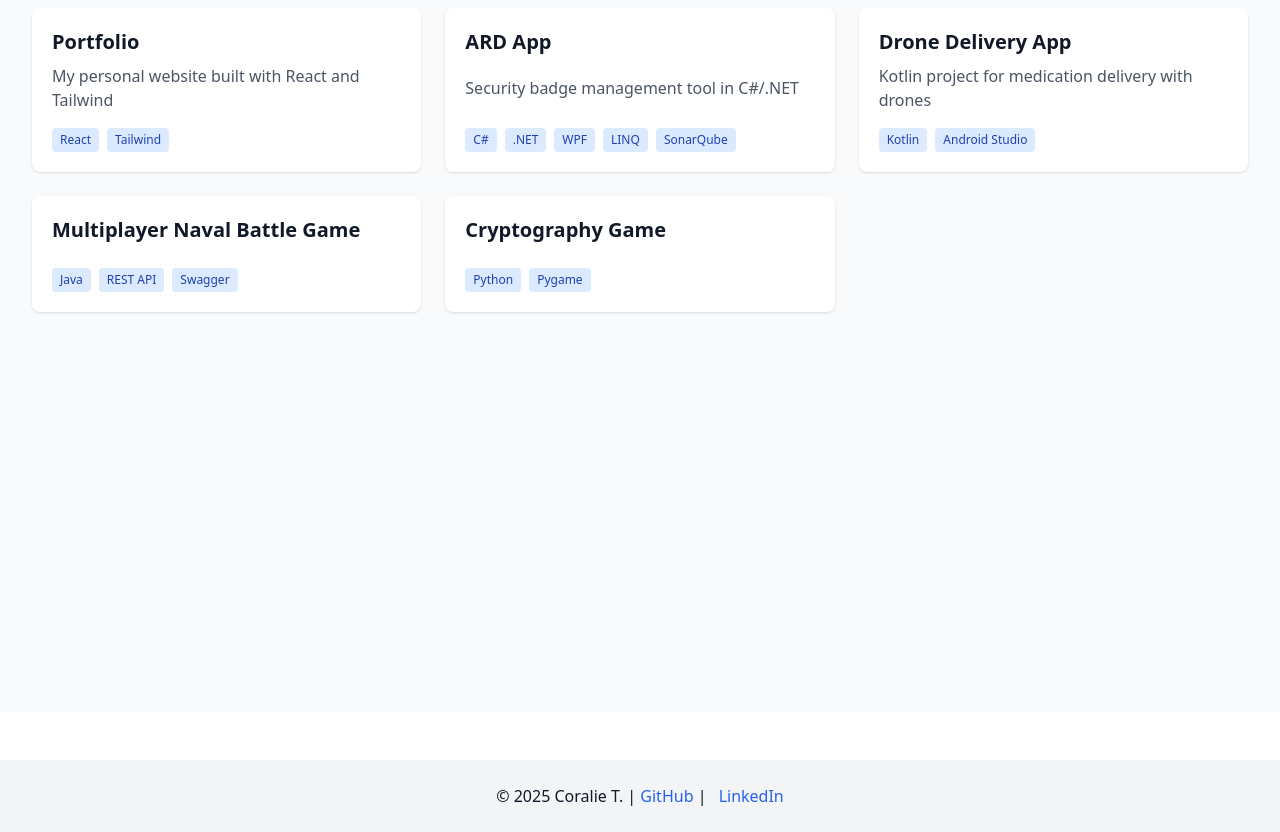
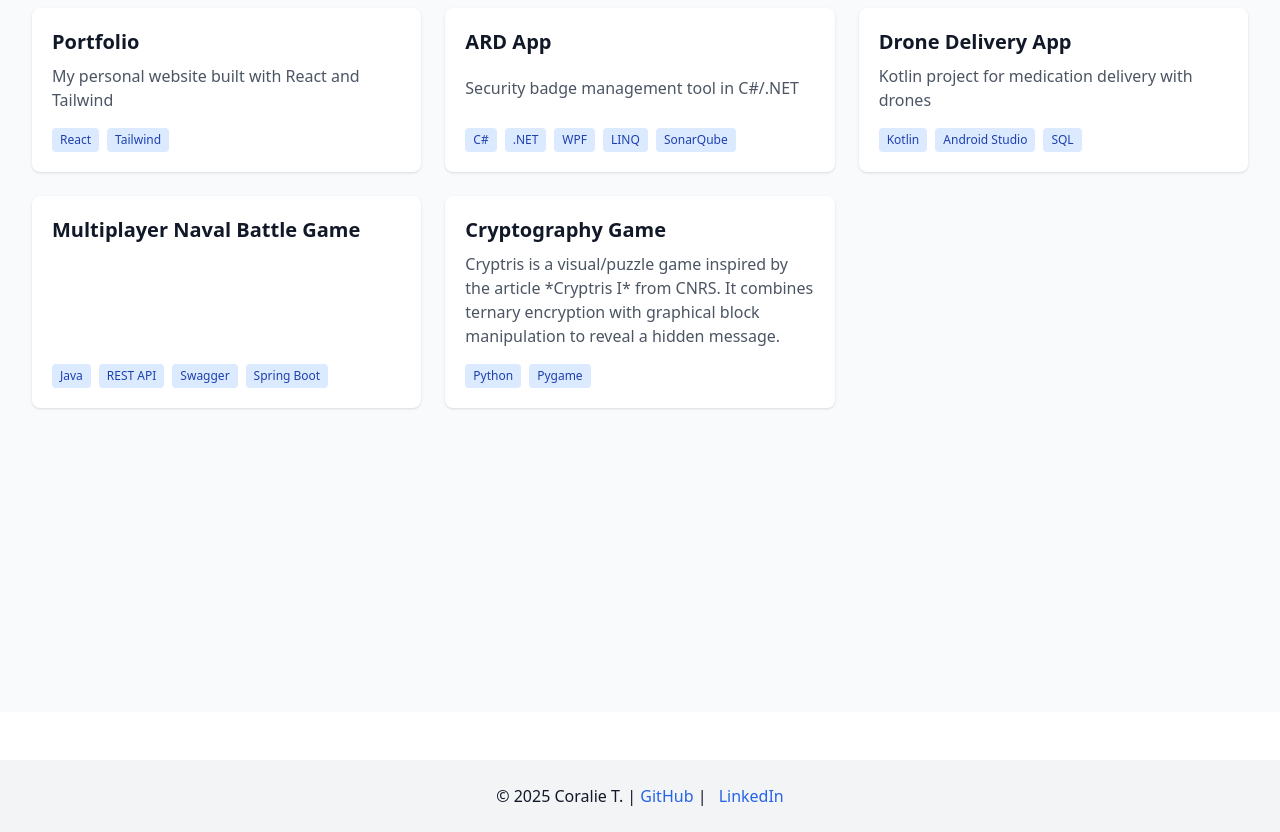
Before and after one commit to CoralieTadjifoue/portfolio, a React (Create React App) app: page / in a window 1280 px wide. Shown: the part 1940-2772 px from the top of the page. Built offline with nearby package versions, Linux system fonts and the light colour scheme.

Commit message:
[FEAT] ajout des demos pour cryptis et le jeu de bataille naval

```diff
--- a/src/components/ProjectScreenshotsInline.jsx
+++ b/src/components/ProjectScreenshotsInline.jsx
@@ -15,7 +15,7 @@ const ProjectScreenshotsInline = ({ screenshots }) => {
 
   return (
     <div className="mb-8">
-      {/* Main media (image OR video) */}
+      {/* image or video) */}
       <div className="relative rounded-lg overflow-hidden shadow-lg max-w-4xl mx-auto">
         <AnimatePresence mode="wait">
           {currentItem.type === "video" ? (
--- a/src/pages/About.jsx
+++ b/src/pages/About.jsx
@@ -69,7 +69,7 @@ export default function About() {
           </div>
           <div>
             <p className="font-semibold">2018–2020</p>
-            <p>Preparatory Class (MP) – <span className="font-semibold">Paris</span></p>
+            <p>Preparatory Class (MP) – <span className="font-semibold">Lycee Chaptal, Paris</span></p>
             <p className="text-sm text-gray-600">Math-Physics specialization (intensive courses)</p>
           </div>
         </div>
--- a/src/pages/Projects.jsx
+++ b/src/pages/Projects.jsx
@@ -5,13 +5,12 @@ export const projects = [
     id:"portfolio",
     description: "My personal website built with React and Tailwind",
     tech: ["React", "Tailwind"],
-    github: "#"
+    github: "https://github.com/CoralieTadjifoue/portfolio"
   },
   { title: "ARD App",
     id: "ard",
     description: "Security badge management tool in C#/.NET",
     tech: ["C#", ".NET", "WPF", "LINQ", "SonarQube"],
-    github: "#" ,
     screenshots: [
   { type: "image", src: "/screenshots/ard_1.png", description: "Homepage" },
   { type: "image", src: "/screenshots/ard_2.png", description: "File import screen" },
@@ -23,8 +22,8 @@ export const projects = [
   { title: "Drone Delivery App",
     id:"delivery_app",
     description: "Kotlin project for medication delivery with drones",
-    tech: ["Kotlin", "Android Studio"],
-    github: "#",
+    tech: ["Kotlin", "Android Studio", "SQL"],
+    github: "",
     screenshots: [
   { type: "video", src: "/screenshots/drone_demo.mp4", description: "Demo video of drone delivery app \n The patient account is in purple, the pharmacy account is in green and the delivery person account is in blue" },
 ]
@@ -32,13 +31,20 @@ export const projects = [
   { title: "Multiplayer Naval Battle Game",
     id:"naval_battle_game",
     description: "",
-    tech: ["Java", "REST API", "Swagger"],
-    github: "#" },
+    tech: ["Java", "REST API", "Swagger", "Spring Boot"],
+    github: "https://github.com/CoralieTadjifoue/naval_battle_game",
+    screenshots: [
+  { type: "video", src: "/screenshots/demo_naval_game.mp4", description: "Demo video of the naval battle game." },
+]
+  },
   { title: "Cryptography Game",
     id:"crypto_game",
-    description: "",
+    description: "Cryptris is a visual/puzzle game inspired by the article *Cryptris I* from CNRS.  It combines ternary encryption with graphical block manipulation to reveal a hidden message.",
     tech: ["Python", "Pygame"],
-    github: "#"
+    github: "https://github.com/CoralieTadjifoue/cryptography_game",
+    screenshots: [
+  { type: "video", src: "/screenshots/demo_crypto.mp4", description: "Demo video of my crytography minigame \n 1. The player chooses the size of the word to be encrypted \n 2. The player enters a word \n 3. The word is converted into a ternary code: each letter is mapped to a sequence of 4 “trits” (values in {−1, 0, +1}) according to a predefined table. \n 4. A secret key is randomly generated. This key influences the form, position, and “weight” of the displayed blocks.  \n 5. The encrypted message is obtained by combining the ternary code with the key (rotations, sums, multiplications, etc.). \n 6. The game board shows two block sets: blockes of the secret key on top and blocks of the encrypted message at the bottom \n The player manipulates the blocks (horizontal moves, color change, block drop, etc.) in order to “stabilize” or “align” the encrypted message blocks into a special configuration. \n 7. The end condition (`check_end_game`) is reached when all encrypted elements are reduced to one of the simple states (−1, 0, or +1)  " },
+]
   },
 ];
 
```
Also changed, not shown: 2 other files (tests, documents, lock files or other folders).
